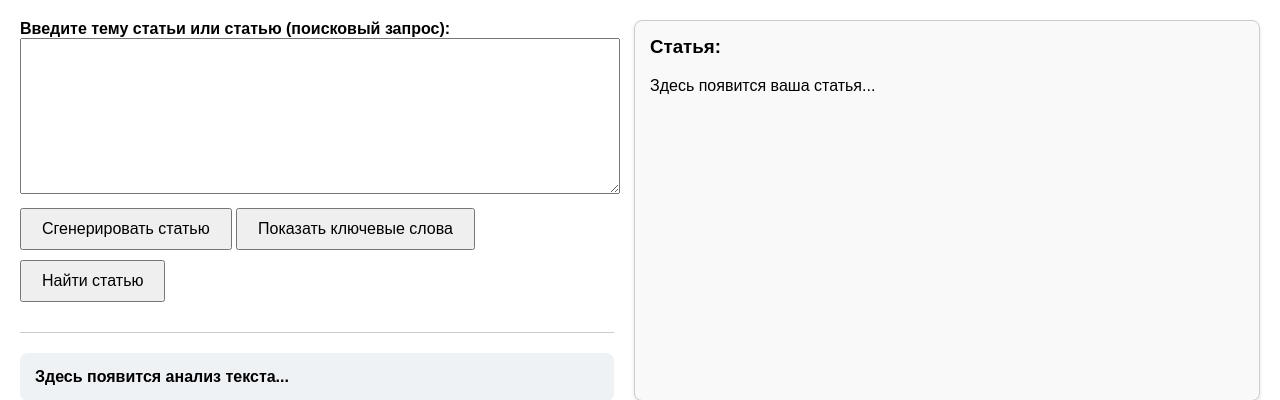
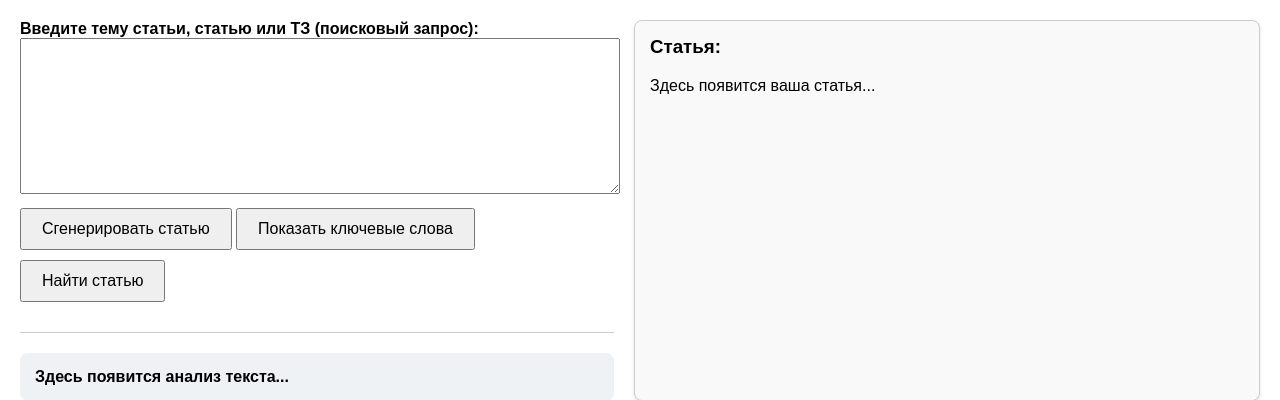
Before and after one commit to morimura07/Melonaid-SEO-Contents, a Django app: page / in a window 1280 px wide. Shown: the top 400 px of the page. Run offline with Django 5.2, Linux system fonts and the light colour scheme; parts of the project's set-up code (start-up, migrations or seed data) failed here and were passed over.

Commit message:
Update label text for article input field

```diff
--- a/text_checker/templates/home.html
+++ b/text_checker/templates/home.html
@@ -58,7 +58,7 @@
       <div id="form-container">
         <form id="chatgpt-form" enctype="multipart/form-data">
           {% csrf_token %}
-          <label for="task"><strong>Введите тему статьи или статью (поисковый запрос):</strong></label><br>
+          <label for="task"><strong>Введите тему статьи, статью или ТЗ (поисковый запрос):</strong></label><br>
           <textarea id="task" name="original_text" rows="10"></textarea><br>
           <button type="submit" id="chatgpt-form">Сгенерировать статью</button>
           <button type="button" id="show-keywords">Показать ключевые слова</button>
```
